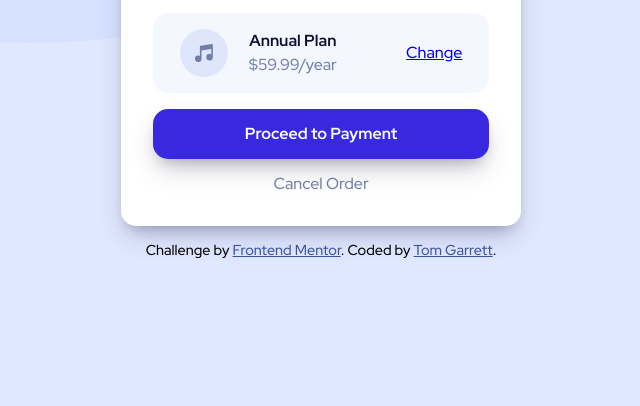
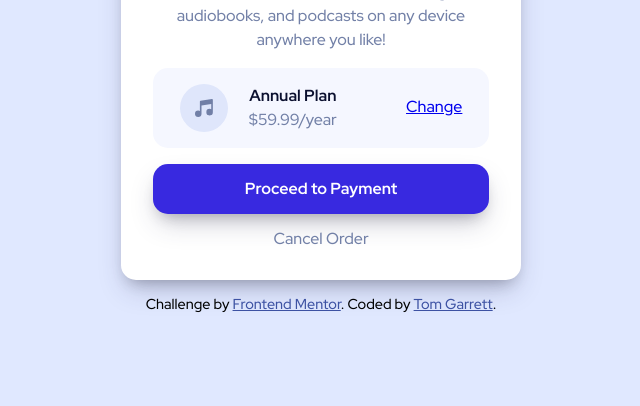
Before and after one commit to tomgarrett95/order-summary-component, a plain HTML site: page index.html in a window 1280 px wide. Shown: the part 394-800 px from the top of the page, without its empty margins (319-959 px from the left). Drawn offline with Linux system fonts and the light colour scheme.

Commit message:
Adjusted CSS

```diff
--- a/css/styles.css
+++ b/css/styles.css
@@ -8,10 +8,10 @@
 }
 
 html {
-  background-attachment: fixed;
   background-color: #e0e8ff;
   background-image: url("../images/pattern-background-desktop.svg");
   background-repeat: no-repeat;
+  background-size: contain;
 }
 
 h1, p {
@@ -26,8 +26,9 @@ body {
   align-items: center;
   display: flex;
   flex-direction: column;
-  justify-content: space-between;
+  justify-content: center;
   padding: 3%;
+  height: 100vh;
 }
 
 main {
@@ -126,7 +127,7 @@ h1, .plan-type {
   font-size: 0.9rem;
 }
 
-@media only screen and (max-width: 420px) {
+@media only screen and (max-width: 375px) {
   html {
     background-image: url("../images/pattern-background-mobile.svg");
   }
```
